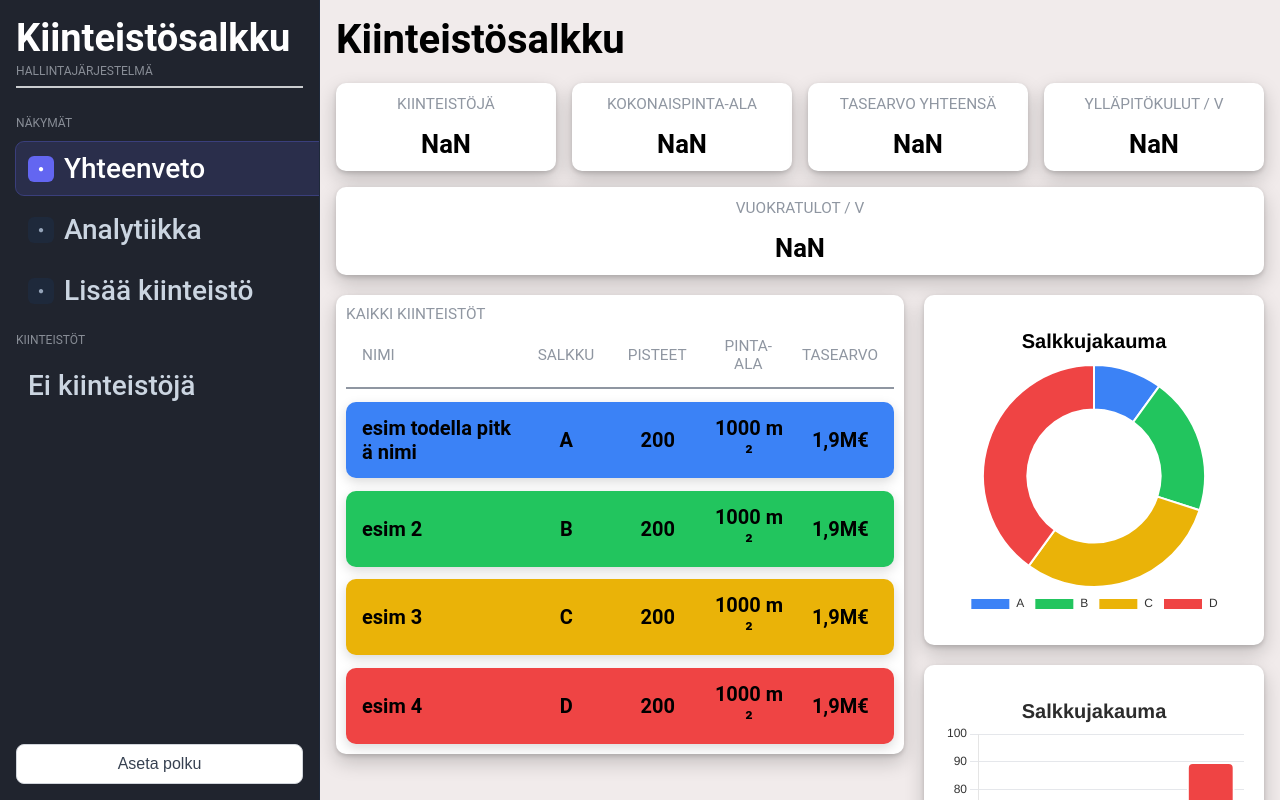
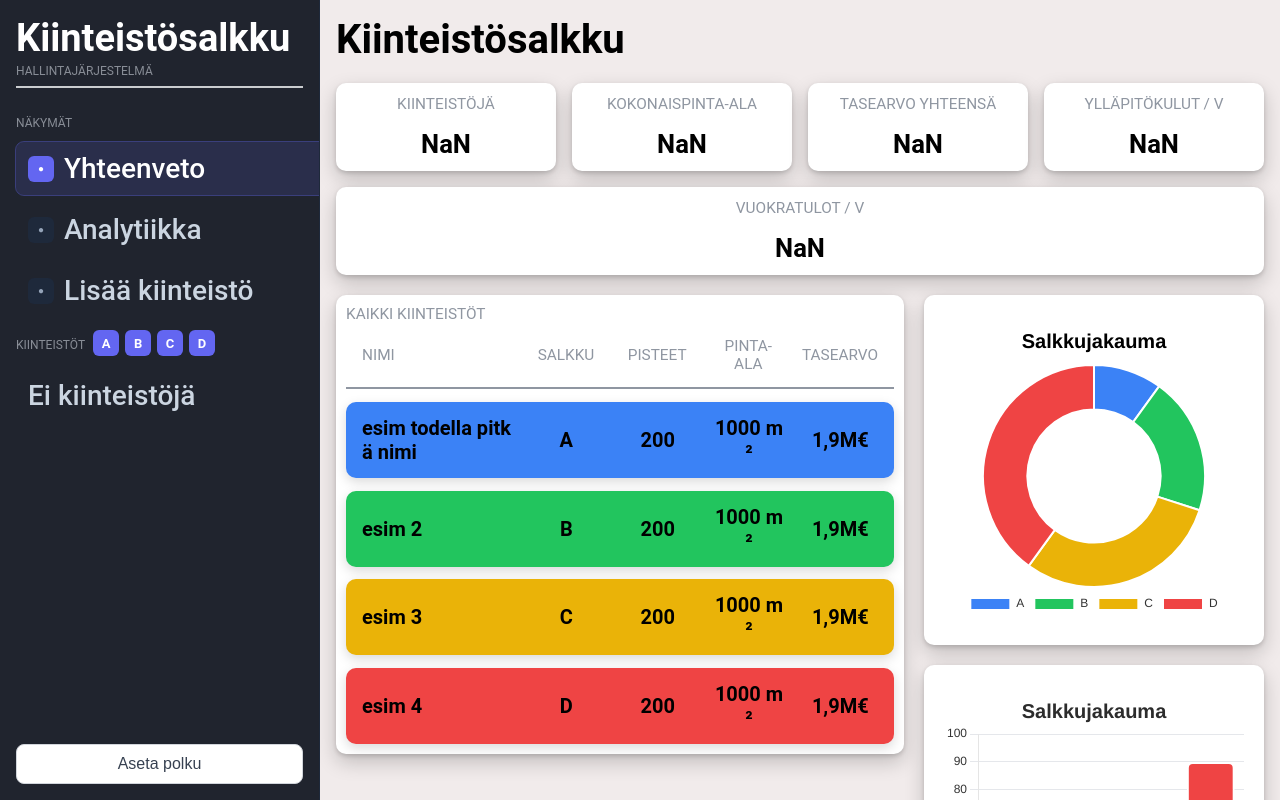
Before and after one commit to OAMK-Micropolis-project/KiinteistoTieKartta, a React (Vite) app: page / in a window 1280 px wide. Shown: the top 800 px of the page. Built offline with nearby package versions, Linux system fonts and the light colour scheme.

Commit message:
add sorting buttons to toolbar

```diff
--- a/src/components/Toolbar.css
+++ b/src/components/Toolbar.css
@@ -34,6 +34,18 @@ html, body, #root {
   margin-top: auto;
   width: 100%;
   display: block;
+}
+.propertyHeader {
+  display: flex;
+  align-items: center;          /* vertical centering */
+  /*justify-content: space-between; /* label left, buttons right */
+  gap: 8px;
+
+  width: 100%;
+  min-height: 28px;
+  padding-right: 4px;
+
+  box-sizing: border-box;
 }
 
 /* ---------------------------
@@ -147,3 +159,43 @@ html, body, #root {
   color: #888d96;
   margin-top: 4px;
 }
+/* ---------------------------
+   filter
+---------------------------- */
+.filterButtons {
+  display: flex;
+  gap: 6px;
+}
+
+.filterBtn {
+  all: unset;
+  width: 26px;
+  height: 26px;
+
+  display: flex;
+  align-items: center;
+  justify-content: center;
+
+  border-radius: 6px;
+  background: #1e293b;
+  color: #94a3b8;
+  font-size: 13px;
+  font-weight: 600;
+
+  cursor: pointer;
+  transition: background 0.15s ease, color 0.15s ease, transform 0.05s ease;
+}
+
+.filterBtn:hover {
+  background: #2d3748;
+  color: #e5e7eb;
+}
+
+.filterBtn.active {
+  background: #6366f1;
+  color: white;
+}
+
+.filterBtn:active {
+  transform: scale(0.92);
+}
--- a/src/components/Toolbar.tsx
+++ b/src/components/Toolbar.tsx
@@ -2,18 +2,35 @@
 import { NavLink } from "react-router-dom";
 import "./Toolbar.css";
 import FileButton from "./Pathfinderbutton";
+import {useState, useMemo} from "react";
 
 // tuodaan ryhmän provider-hook
 import { useKiinteistot } from "../context/useKiinteistot";
 
 export default function Toolbar() {
   const { kiinteistot } = useKiinteistot();
-
   const tools = [
     { id: "summary", label: "Yhteenveto", path: "/" },
     { id: "analytics", label: "Analytiikka", path: "/analytics" },
     { id: "addProperty", label: "Lisää kiinteistö", path: "/add" },
   ];
+  const [activeSalkut, setActiveSalkut] = useState<
+    Set<"A" | "B" | "C" | "D">
+    >(new Set(["A","B","C","D"]));
+
+  function toggleSalkku(salkku: "A" | "B" | "C" | "D") {
+    setActiveSalkut(prev => {
+      const next = new Set(prev);
+      next.has(salkku) ? next.delete(salkku) : next.add(salkku);
+      return next;
+    });
+  }
+  const filteredKiinteistot = useMemo(() => {
+    return kiinteistot.filter(k =>
+      activeSalkut.has(k.oma_salkku)
+    );
+  }, [kiinteistot, activeSalkut]);
+
 
   return (
     <div className="toolbar">
@@ -38,21 +55,37 @@ export default function Toolbar() {
           </NavLink>
         ))}
       </nav>
+      <div className="propertyHeader">
+        <span className="headerSubtitle">KIINTEISTÖT</span>
+        <div className="filterButtons">
 
-      <span className="headerSubtitle">KIINTEISTÖT</span>
+            {(["A", "B", "C", "D"] as const).map(s => (
+              <button
+                key={s}
+                className={`filterBtn ${activeSalkut.has(s) ? "active" : ""}`}
+                onClick={() => toggleSalkku(s)}
+                title={`Salkku ${s}`}
+              >
+                {s}
+              </button>
+            ))}
+        </div>
+      </div>
 
-      {kiinteistot.length === 0 && (
+      {filteredKiinteistot.length === 0 && (
         <div className="toolbarItem">
           <span className="toolbarLabel">Ei kiinteistöjä</span>
         </div>
       )}
       <div className="propertyScroll">
       {/* 🔥 Näytetään kaikki kiinteistöt providerista */}
-      {kiinteistot.map((k) => (
+      {filteredKiinteistot.map((k) => (
         <NavLink
           key={k.id}
           to={`/detail/${k.id}`}
-          className="toolbarItem"
+          className={({ isActive }) =>
+            `toolbarItem ${isActive ? "isActive" : ""}`
+          }
         >
           <span className="toolbarLabel">{k.nimi}</span>
         </NavLink>
```
